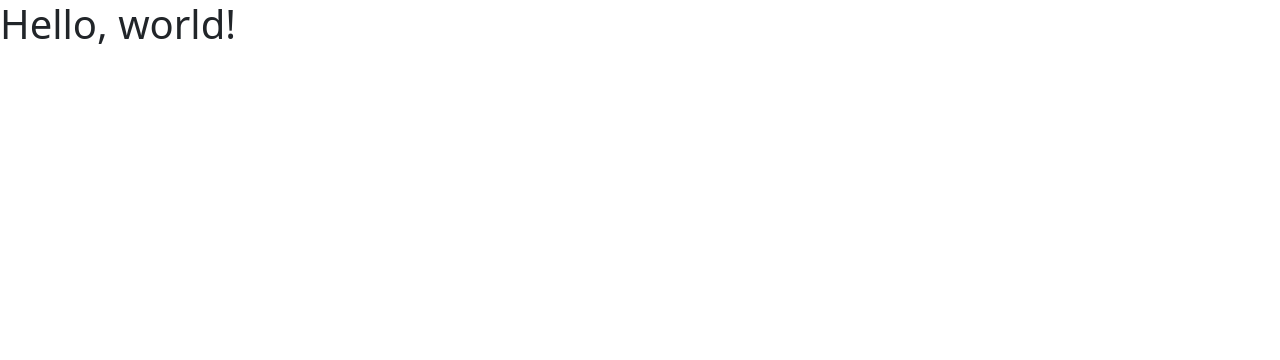
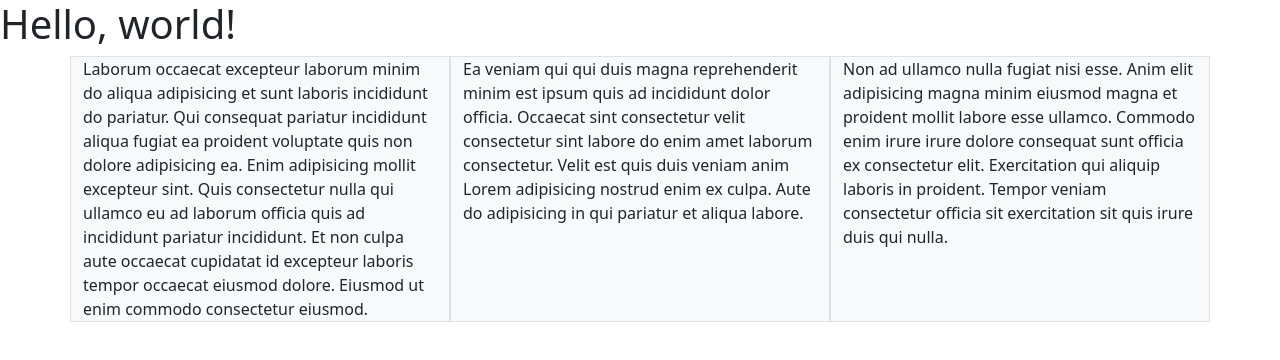
Before and after one commit to yuchieh14/rwdweb, a plain HTML site: page index.html in a window 1280 px wide. Drawn offline with nearby package versions, Linux system fonts and the light colour scheme.

Commit message:
添加內容

```diff
--- a/index.html
+++ b/index.html
@@ -15,7 +15,20 @@
 
 <body>
     <h1>Hello, world!</h1>
+    <div class="container-xl">
+        <div class="row">
+          <div class="col-md-6 col-lg-4 border bg-light">
+            Laborum occaecat excepteur laborum minim do aliqua adipisicing et sunt laboris incididunt do pariatur. Qui consequat pariatur incididunt aliqua fugiat ea proident voluptate quis non dolore adipisicing ea. Enim adipisicing mollit excepteur sint. Quis consectetur nulla qui ullamco eu ad laborum officia quis ad incididunt pariatur incididunt. Et non culpa aute occaecat cupidatat id excepteur laboris tempor occaecat eiusmod dolore. Eiusmod ut enim commodo consectetur eiusmod.
+          </div>
+          <div class="col-md-6 col-lg-4 border bg-light">
+            Ea veniam qui qui duis magna reprehenderit minim est ipsum quis ad incididunt dolor officia. Occaecat sint consectetur velit consectetur sint labore do enim amet laborum consectetur. Velit est quis duis veniam anim Lorem adipisicing nostrud enim ex culpa. Aute do adipisicing in qui pariatur et aliqua labore.
+          </div>
+          <div class="col-md-12 col-lg-4 bg-light border">
+            Non ad ullamco nulla fugiat nisi esse. Anim elit adipisicing magna minim eiusmod magna et proident mollit labore esse ullamco. Commodo enim irure irure dolore consequat sunt officia ex consectetur elit. Exercitation qui aliquip laboris in proident. Tempor veniam consectetur officia sit exercitation sit quis irure duis qui nulla.
+          </div>
+        </div>
 
+      </div>
     <!-- Optional JavaScript; choose one of the two! -->
 
     <!-- Option 1: Bootstrap Bundle with Popper -->
```
